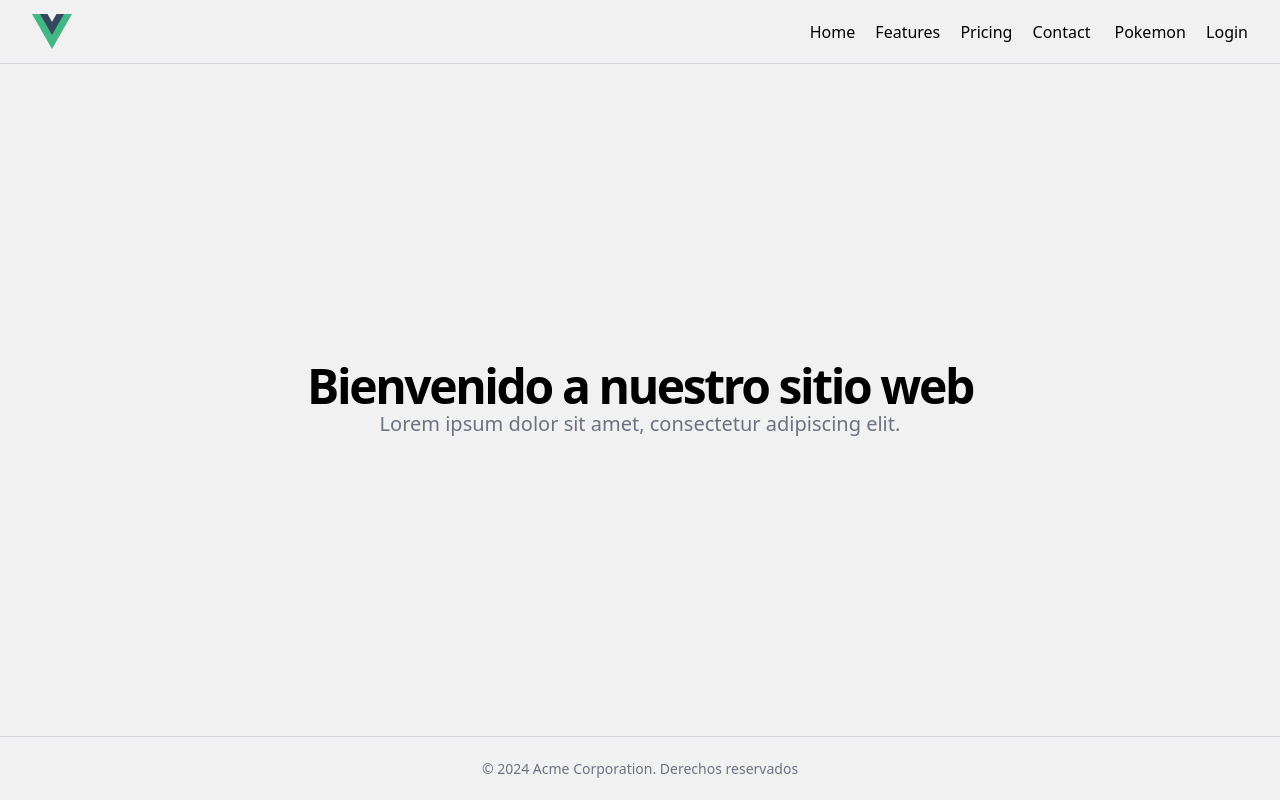
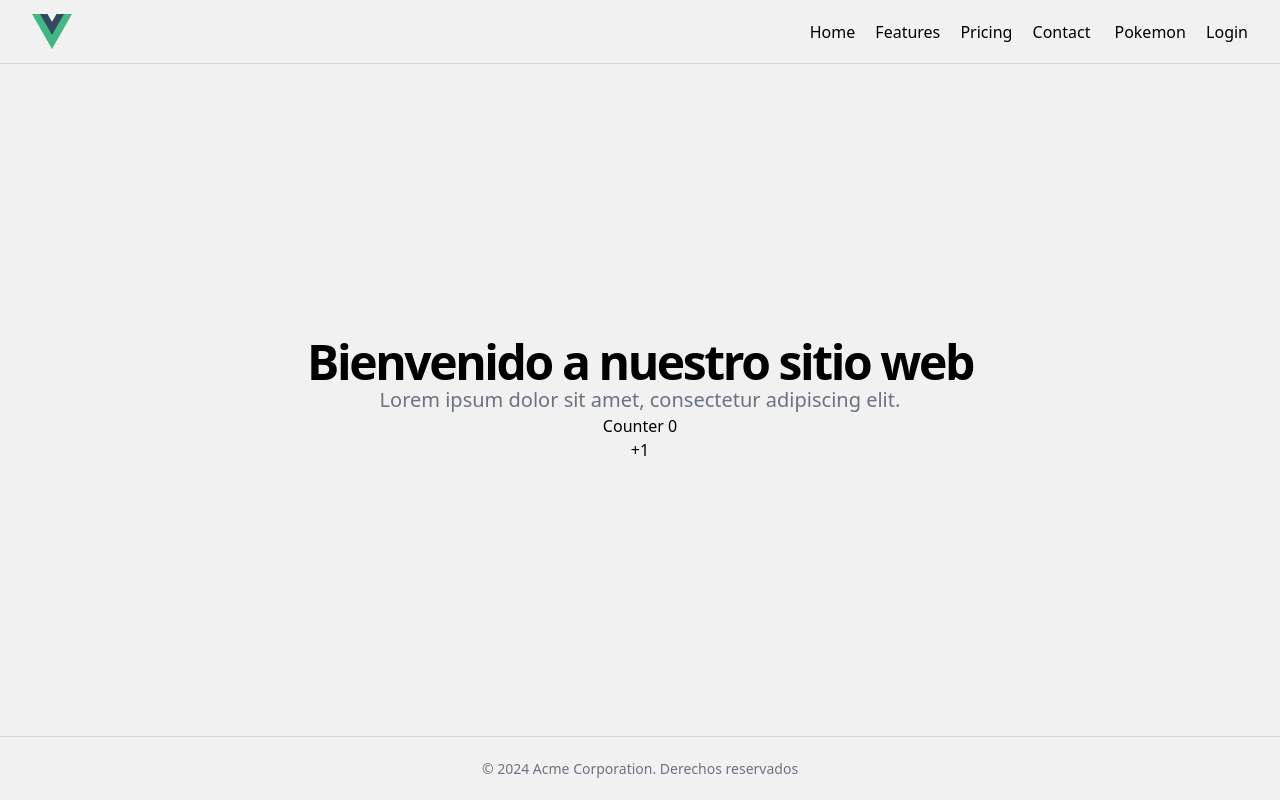
Before and after one commit to liquidberny/vue-spa, a Vue app: page / in a window 1280 px wide. Built offline with nearby package versions, Linux system fonts and the light colour scheme; the HTML template or start-up script is replaced by a standard one.

Commit message:
keep alive

```diff
--- a/src/modules/landing/layouts/LandingLayout.vue
+++ b/src/modules/landing/layouts/LandingLayout.vue
@@ -24,7 +24,13 @@
 
     <!-- Main -->
     <main class="flex-1 flex items-center justify-center">
-      <RouterView />
+      <router-view v-slot="{ Component }">
+        <keep-alive>
+          <component :is="Component" />
+        </keep-alive>
+      </router-view>
+
+      <!-- <RouterView /> -->
     </main>
     <!-- Fin Main -->
 
--- a/src/modules/landing/pages/HomePage.ts
+++ b/src/modules/landing/pages/HomePage.ts
@@ -11,11 +11,14 @@ import {
   onRenderTriggered,
   onUnmounted,
   onUpdated,
+  ref,
 } from 'vue';
 
 export default defineComponent({
   setup: () => {
     console.log('setup');
+
+    const counter = ref(0);
 
     onMounted(() => {
       console.log('onMounted');
@@ -51,5 +54,9 @@ export default defineComponent({
     onDeactivated(() => {
       console.log('onDeactivated');
     });
+
+    return {
+      counter,
+    };
   },
 });
--- a/src/modules/landing/pages/HomePage.vue
+++ b/src/modules/landing/pages/HomePage.vue
@@ -4,6 +4,8 @@
     <p class="mx-auto max-w-[600px] text-gray-500 md:text-xl">
       Lorem ipsum dolor sit amet, consectetur adipiscing elit.
     </p>
+    <p>Counter {{ counter }}</p>
+    <button @click="counter++">+1</button>
   </div>
 </template>
 
```
